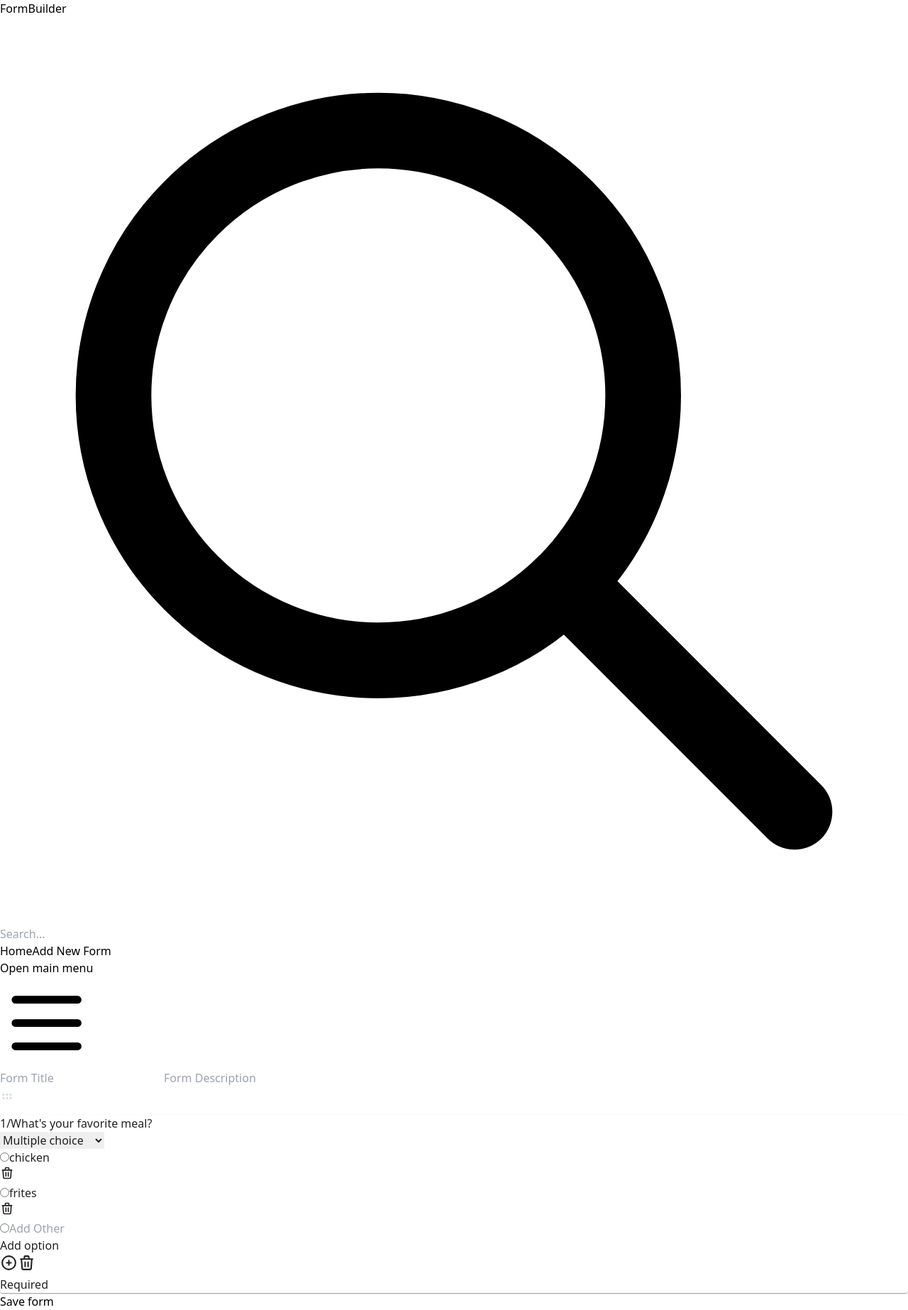
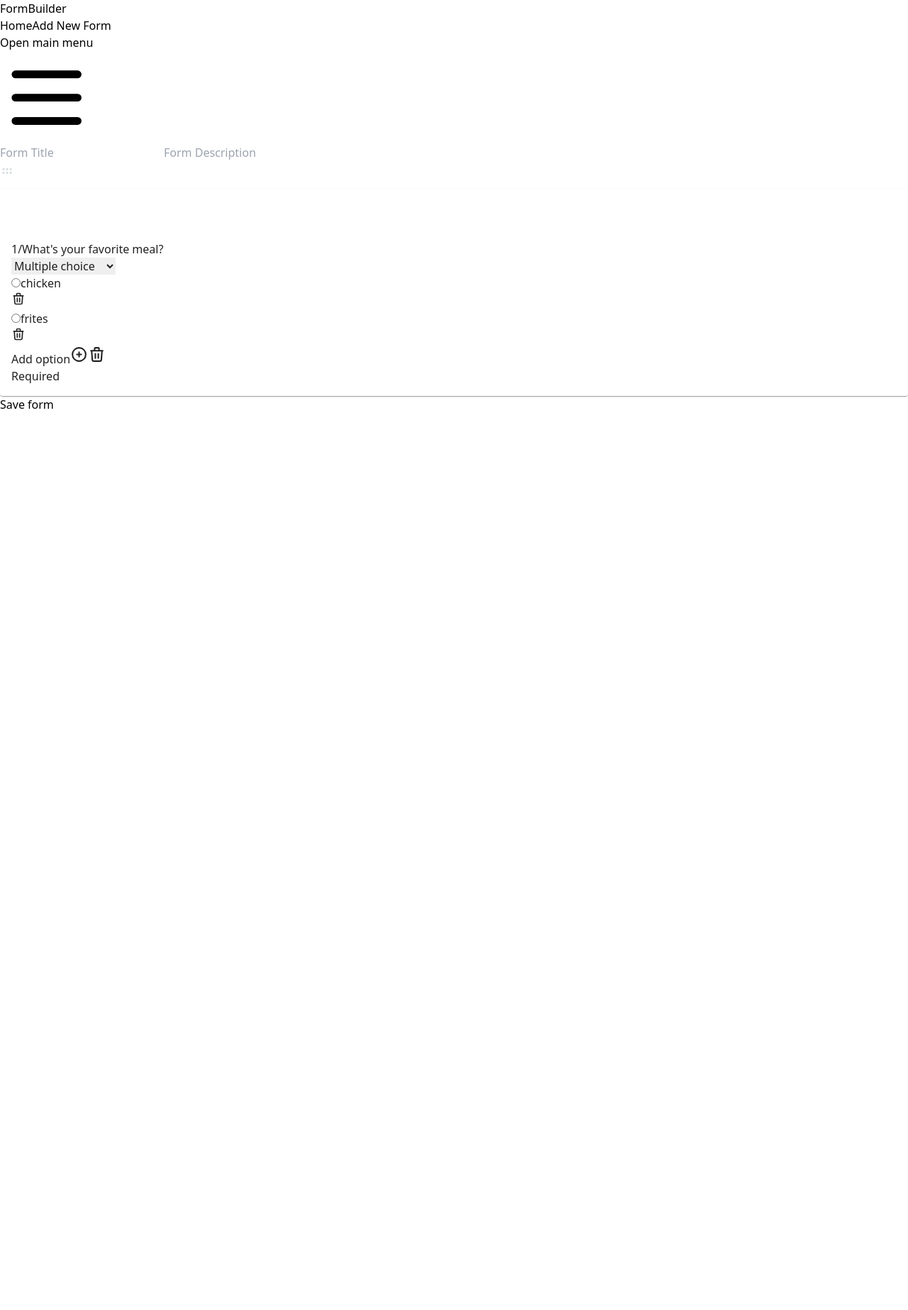
Before and after one commit to wejden-hadded/Next-Js-Dynamic-Form-Builder, a Next.js app: page /formBuilder in a window 1280 px wide. Shown: the whole page at 71% size. After the commit the page ends 800 px from the top, so only its background shows below. Built offline with nearby package versions, Linux system fonts and the light colour scheme.

Commit message:
add form to forms list

```diff
--- a/components/FormBuilder/AddNewForm.js
+++ b/components/FormBuilder/AddNewForm.js
@@ -1,32 +1,12 @@
 import React, { useState } from "react";
 import Navbar from "../Layout/Navbar";
 import { PlusCircleIcon, TrashIcon } from "@heroicons/react/outline";
-import { Accordion, AccordionSummary } from "@mui/material";
+import { Accordion, AccordionSummary, AccordionDetails } from "@mui/material";
 import { Switch } from "@headlessui/react";
 import { DragDropContext, Droppable, Draggable } from "react-beautiful-dnd";
 import DragIndicatorIcon from "@material-ui/icons/DragIndicator";
+import { useRouter } from "next/router";
 function AddNewForm(props) {
-  const [formData, setFormData] = useState({});
-  const [loadingFormData, setLoadingFormData] = useState(true);
-
-  // React.useEffect(() => {
-  //   if (props.formData.forms !== undefined) {
-  //     if (props.formData.forms.length === 0) {
-  //       setForms([
-  //         {
-  //           questionText: "Question",
-  //           options: [{ optionText: "Option 1" }],
-  //           open: false,
-  //         },
-  //       ]);
-  //     } else {
-  //       setForms(props.formData.forms);
-  //     }
-  //     setLoadingFormData(false);
-  //   }
-  //   setFormData(props.formData);
-  // }, [props.formData]);
-
   const [forms, setForms] = useState([
     {
       open: true,
@@ -36,6 +16,30 @@ function AddNewForm(props) {
       required: false,
     },
   ]);
+  const [formData, setFormData] = useState([
+    {
+      formTitle: "",
+      formDescription: "",
+      questions: forms,
+    },
+  ]);
+  console.log(formData);
+  const router = useRouter();
+  function saveForm(e) {
+    localStorage.setItem("forms", JSON.stringify(formData));
+    router.push("/");
+  }
+
+  function changeTitle(text, i) {
+    let titleForm = [...formData];
+    titleForm[i].formTitle = text;
+    setFormData(titleForm);
+  }
+  function changeDescription(text, i) {
+    let titleForm = [...formData];
+    titleForm[i].formDescription = text;
+    setFormData(titleForm);
+  }
 
   function changeQuestion(text, i) {
     let newQuest = [...forms];
@@ -149,23 +153,14 @@ function AddNewForm(props) {
       } else {
         qs[j].open = false;
       }
+      console.log(i, j);
     }
+
     setForms(qs);
   }
 
   function formTemplates() {
     return forms.map((form, i) => (
-      // <Accordion expanded={form.open} key={i}>
-      //   <AccordionSummary
-      //     elevation={0}
-      //     style={{
-      //       width: "100%",
-      //       borderTop: "5px solid blue",
-      //       backgroundColor: "#f7f7f7",
-      //       padding: "30px 20px",
-      //       borderRadius: "5px",
-      //     }}
-      //   >
       <Draggable key={i} draggableId={i + "id"} index={i}>
         {(provided, snapshot) => (
           <div
@@ -188,6 +183,11 @@ function AddNewForm(props) {
                   expanded={form.open}
                 >
                   <div className="mt-10 bg-gray-50 border-l-blue-500 py-6 px-4 rounded-lg border-l-4 border-solid">
+                    <AccordionSummary
+                      elevation={0}
+                      aria-controls="panel1a-content"
+                      id="panel1a-header"
+                    >
                       {!form.open ? (
                         <div className="flex justify-start items-start flex-col ml-2 pt-4 pb-4">
                           <span className="ml-0">
@@ -197,11 +197,7 @@ function AddNewForm(props) {
                             <div className="flex justify-center items-center ml-3">
                               {" "}
                               <select
-                              value={form.formType}
-                              onChange={(e) =>
-                                addQuestionType(i, e.target.value)
-                              }
-                              className="mb-4 ml-1 h-10 box-border placeholder:italic placeholder:text-slate-400 required:border-red-500 block bg-white w-full border border-gray-300 rounded-md py-2 shadow-sm focus:outline-none focus:border-blue-500 focus:ring-gray-500 focus:ring-1 sm:text-xs"
+                                className="mb-4 ml-3 h-10 box-border placeholder:italic placeholder:text-slate-400 required:border-red-500 block bg-white w-full border border-gray-300 rounded-md py-2 shadow-sm focus:outline-none focus:border-blue-500 focus:ring-gray-500 focus:ring-1 sm:text-xs"
                                 required={form.required}
                               >
                                 {form.options.map((op, j) => (
@@ -211,6 +207,15 @@ function AddNewForm(props) {
                                 ))}
                               </select>
                             </div>
+                          ) : form.formType === "text" ? (
+                            <input
+                              className=" w-80 ml-2 h-10 box-border placeholder:italic placeholder:text-slate-400 required:border-red-500 block bg-white w-full border-b border-b-gray-300 rounded-md py-2 pl-5 pr-3 shadow-sm focus:outline-none focus:border-gray-500 focus:ring-gray-500 focus:ring-1 sm:text-sm"
+                              placeholder="Option Text"
+                              type="text"
+                              // onChange={(e) => {
+                              //   changeOptionValue(e.target.value, i, j);
+                              // }}
+                            />
                           ) : (
                             form.options.map((op, j) => (
                               <div key={j}>
@@ -227,6 +232,10 @@ function AddNewForm(props) {
                           )}
                         </div>
                       ) : null}
+                    </AccordionSummary>
+
+                    {form.open ? (
+                      <AccordionDetails>
                         <div className="w-full flex justify-between items-baseline">
                           <div className="w-full flex justify-start items-baseline">
                             {" "}
@@ -326,23 +335,8 @@ function AddNewForm(props) {
                             )
                           )
                         )}
-                    {form.formType !== "text" && form.options.length < 5 ? (
-                      <div className="flex ml-2 justify-between py-2 items-stretch">
-                        <div className="flex justify-center items-center px-2 ">
-                          {form.formType !== "select" ? (
-                            <input
-                              type={form.formType}
-                              className="ml-1 required:border-red-500 checked:bg-blue-500 "
-                            />
-                          ) : null}
-                          <label>
-                            <input
-                              type="text"
-                              className=" w-40 ml-2 h-10 box-border placeholder:italic placeholder:text-slate-400 required:border-red-500 block bg-white w-full border-b border-b-gray-300 rounded-md py-2 pl-5 pr-3 shadow-sm focus:outline-none focus:border-gray-500 focus:ring-gray-500 focus:ring-1 sm:text-sm"
-                              placeholder="Add Other"
-                            />
-                          </label>
-                        </div>
+
+                        <div className=" mt-2 space-x-2 flex items-center justify-end">
                           <button
                             type="button"
                             className="cursor-pointer bg-gray-100 hover:bg-blue-500 text-black hover:text-white px-3 py-2 rounded-md text-sm font-medium"
@@ -351,12 +345,7 @@ function AddNewForm(props) {
                             }}
                           >
                             Add option
-                        </button>{" "}
-                      </div>
-                    ) : (
-                      ""
-                    )}
-                    <div className=" mt-2 space-x-2 flex items-center justify-end">
+                          </button>
                           <button
                             type="button"
                             onClick={() => {
@@ -375,7 +364,9 @@ function AddNewForm(props) {
                           </button>
                           <Switch.Group>
                             <div className="flex items-center">
-                          <Switch.Label className="mr-4">Required</Switch.Label>
+                              <Switch.Label className="mr-4">
+                                Required
+                              </Switch.Label>
                               <Switch
                                 onChange={() => requiredQuestion(i)}
                                 checked={form.required}
@@ -394,6 +385,8 @@ function AddNewForm(props) {
                             </div>
                           </Switch.Group>
                         </div>
+                      </AccordionDetails>
+                    ) : null}
                   </div>
                 </Accordion>
               </div>
@@ -416,12 +409,20 @@ function AddNewForm(props) {
                 placeholder="Form Title"
                 type="text"
                 name="formTitle"
+                value={formData.formTitle}
+                onChange={(e) => {
+                  changeTitle(e.target.value, 0);
+                }}
               />
               <input
                 className="h-10 box-border placeholder:italic placeholder:text-slate-400 required:border-red-500 block bg-white w-full border-b border-b-gray-300 rounded-md py-2 pl-9 pr-3 shadow-sm focus:outline-none focus:border-gray-500 focus:ring-gray-500 focus:ring-1 sm:text-sm"
                 placeholder="Form Description"
                 type="text"
                 name="formDesc"
+                value={formData.formDescription}
+                onChange={(e) => {
+                  changeDescription(e.target.value, 0);
+                }}
               />
             </div>
             <DragDropContext onDragEnd={onDragEnd}>
@@ -436,7 +437,7 @@ function AddNewForm(props) {
             </DragDropContext>
             <div>
               <button
-                // onClick={saveQuestions}
+                onClick={saveForm}
                 className=" w-1/3 cursor-pointer bg-blue-500 hover:bg-blue-200 text-white hover:text-black px-3 py-2 rounded-md text-sm font-medium"
               >
                 Save form{" "}
--- a/components/Layout/Navbar.js
+++ b/components/Layout/Navbar.js
@@ -3,8 +3,10 @@ import { Transition } from "@headlessui/react";
 import Link from "next/link";
 import { SearchIcon } from "@heroicons/react/outline";
 
-function Navbar() {
+function Navbar(props) {
   const [isOpen, setIsOpen] = useState(false);
+  const [newValue, setNewValue] = useState(null);
+
   return (
     <div>
       <nav className=" shadow-sm absolute w-full z-10">
@@ -15,17 +17,6 @@ function Navbar() {
                 <h1 className=" font-bold text-xl cursor-pointer">
                   Form<span className="text-blue-500">Builder</span>
                 </h1>
-              </div>
-              <div className="relative flex items-center text-gray-400 focus-within:text-gray-600">
-                <SearchIcon className="w-5 h-5 absolute ml-3 pointer-events-none" />
-                <input
-                  type="text"
-                  name="search"
-                  placeholder="Search..."
-                  autoComplete="off"
-                  aria-label="Search "
-                  className="w-full pr-3 pl-10 py-2 font-semibold placeholder-gray-500 text-black rounded-2xl border-none ring-2 ring-gray-300 focus:ring-blue-300 focus:ring-2"
-                />
               </div>
 
               <div className="hidden md:block">
```
Also changed, not shown: components/FormBuilder/FormsList.js (+29 -43 lines), public/forms-head.jpg (added). Lines whose indentation alone changed are shown as unchanged.
